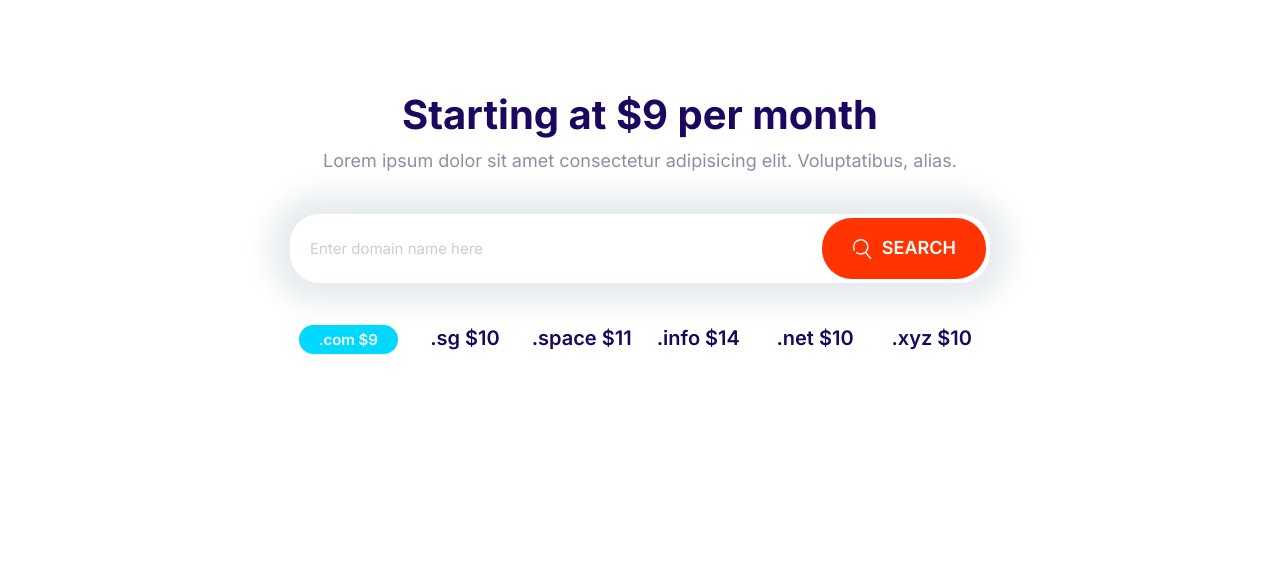
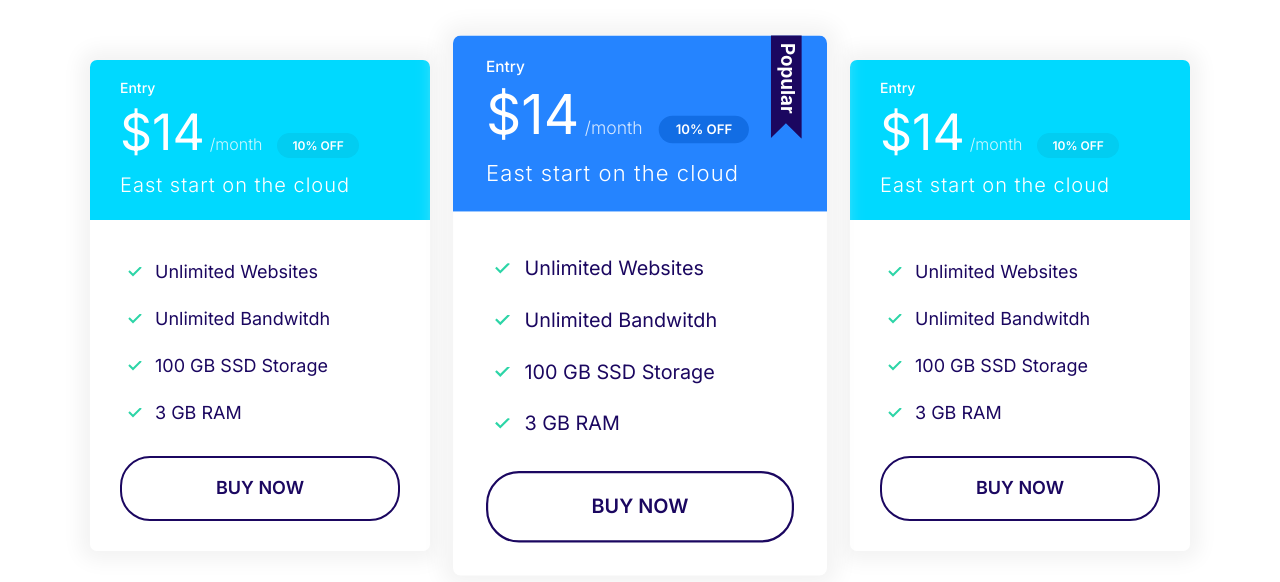
Before and after one commit to yerald-mora/html-css-course, a plain HTML site: page index.html in a window 1280 px wide. Drawn offline with Linux system fonts and the light colour scheme.

Commit message:
Building plan block component

```diff
--- a/css/styles.css
+++ b/css/styles.css
@@ -326,6 +326,10 @@
   color: white;
 }
 
+.card--primary .badge--primary {
+  background: rgb(18, 109, 228);
+}
+
 .card--secondary .card__header {
   background: var(--color-secondary);
   color: white;
@@ -336,7 +340,9 @@
 }
 
 /* Plans */
-
+.plan {
+  transition: transform 0.2s ease-out;
+}
 .plan__name {
   color: white;
   margin: 0;
@@ -366,6 +372,10 @@
   margin-bottom: 2rem;
 }
 
+.plan--popular {
+  transform: scale(1.1);
+}
+
 .plan--popular .card__header {
   position: relative;
 }
@@ -377,6 +387,14 @@
   position: absolute;
   top: -6px;
   right: 5%;
+}
+
+.plan:hover {
+  transform: scale(1.05);
+}
+
+.plan--popular:hover {
+  transform: scale(1.15);
 }
 
 @media screen and (min-width: 1024px) {
@@ -479,6 +497,11 @@
   }
 }
 
+@media screen and (min-width: 1024px) {
+  .grid--1x3 {
+    grid-template-columns: repeat(3, 1fr);
+  }
+}
 /* Testimonial */
 
 .testimonial {
@@ -620,7 +643,8 @@
 }
 
 .container {
-  max-width: 0 auto;
+  max-width: 1140px;
+  margin: 0 auto;
 }
 
 /* Navigation Bar */
@@ -736,3 +760,54 @@
     grid-template-columns: repeat(auto-fit, minmax(10rem, 1fr));
   }
 }
+
+/*My Plans Block
+
+.block__plans {
+  display: flex;
+  flex-direction: column;
+  align-items: center;
+}
+
+.block__plans .plan {
+  margin-bottom: 7rem;
+  transition: transform 0.2s;
+  width: 100%;
+  max-width: 500px;
+}
+
+.block__plans .plan:hover {
+  transform: scale(1.05);
+}
+
+@media screen and (min-width: 1024px) {
+  .block__plans {
+    flex-direction: row;
+    justify-content: space-between;
+    margin: 0 auto;
+    max-width: 1024px;
+  }
+
+  .block__plans .plan {
+    margin-bottom: 0;
+    width: initial;
+  }
+
+  .block__plans .plan--popular {
+    transform: scale(1.08);
+  }
+
+  .block__plans .plan--popular:hover {
+    transform: scale(1.15);
+  }
+}*/
+
+/* Plans Block */
+.block-plans .grid {
+  gap: 8rem 4rem;
+}
+
+.block-plans .card {
+  max-width: 500px;
+  margin: 0 auto;
+}
--- a/index.html
+++ b/index.html
@@ -16,29 +16,70 @@
   </head>
   <body>
 
-    <section class="block container block-domain">
-      <header class="block__header">
-        <h2>Starting at $9 per month</h2>
-        <p>Lorem ipsum dolor sit amet consectetur adipisicing elit. Voluptatibus, alias.</p>
-      </header>
-      <div class="input-group">
-        <input type="text" class="input" placeholder="Enter domain name here">
-        <button class="btn btn--accent">
-          <svg class="icon icon--white">
-            <use xlink:href="images/sprite.svg#search"></use>
-          </svg>Search
-        </button>
+    <section class="block container block-plans">
+      <div class="grid grid--1x3">
+        <div class="plan">
+            <div class="card card--secondary">
+                <header class="card__header ">
+                    <h3 class="plan__name">Entry</h3>
+                    <span class="plan__price">$14</span>
+                    <span class="plan__billing-cycle">/month</span>
+                    <span class="badge badge--secondary badge--small">10% OFF</span>
+                    <span class="plan__description">East start on the cloud</span>
+                </header>
+                <div class="card__body">
+                <ul class="list list--tick">
+                    <li class="list__item">Unlimited Websites</li>
+                    <li class="list__item">Unlimited Bandwitdh</li>
+                    <li class="list__item">100 GB SSD Storage</li>
+                    <li class="list__item">3 GB RAM</li>
+                </ul>
+                <button class="btn btn--outline btn--block">Buy now</button>
+                </div>
+            </div>
+        </div>
+        <div class="plan plan--popular">
+          <div class="card card--primary">
+              <header class="card__header ">
+                  <h3 class="plan__name">Entry</h3>
+                  <span class="plan__price">$14</span>
+                  <span class="plan__billing-cycle">/month</span>
+                  <span class="badge badge--primary badge--small">10% OFF</span>
+                  <span class="plan__description">East start on the cloud</span>
+              </header>
+              <div class="card__body">
+              <ul class="list list--tick">
+                  <li class="list__item">Unlimited Websites</li>
+                  <li class="list__item">Unlimited Bandwitdh</li>
+                  <li class="list__item">100 GB SSD Storage</li>
+                  <li class="list__item">3 GB RAM</li>
+              </ul>
+              <button class="btn btn--outline btn--block">Buy now</button>
+              </div>
+          </div>
+        </div>
+        <div class="plan">
+          <div class="card card--secondary">
+              <header class="card__header ">
+                  <h3 class="plan__name">Entry</h3>
+                  <span class="plan__price">$14</span>
+                  <span class="plan__billing-cycle">/month</span>
+                  <span class="badge badge--secondary badge--small">10% OFF</span>
+                  <span class="plan__description">East start on the cloud</span>
+              </header>
+              <div class="card__body">
+              <ul class="list list--tick">
+                  <li class="list__item">Unlimited Websites</li>
+                  <li class="list__item">Unlimited Bandwitdh</li>
+                  <li class="list__item">100 GB SSD Storage</li>
+                  <li class="list__item">3 GB RAM</li>
+              </ul>
+              <button class="btn btn--outline btn--block">Buy now</button>
+              </div>
+          </div>
+        </div>
       </div>
-      <ul class="list block-domain__prices">
-        <li ><span class="badge badge--secondary">.com $9</span></li>
-        <li>.sg $10</li>
-        <li>.space $11</li>
-        <li>.info $14</li>
-        <li>.net $10</li>
-        <li>.xyz $10</li>
-      </ul>
     </section>
-
     <script src="js/main.js"></script>
 
   </body>
```
Also changed, not shown: components/blockplan.html (added, +64 -0 lines), components/plan.html (+1 -0 lines), 1 other file.
